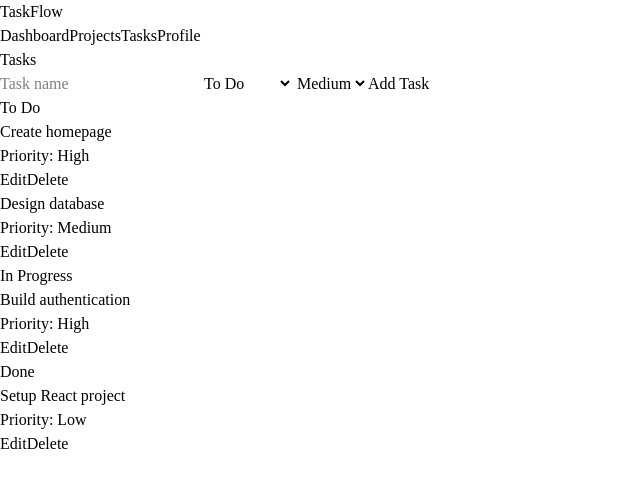
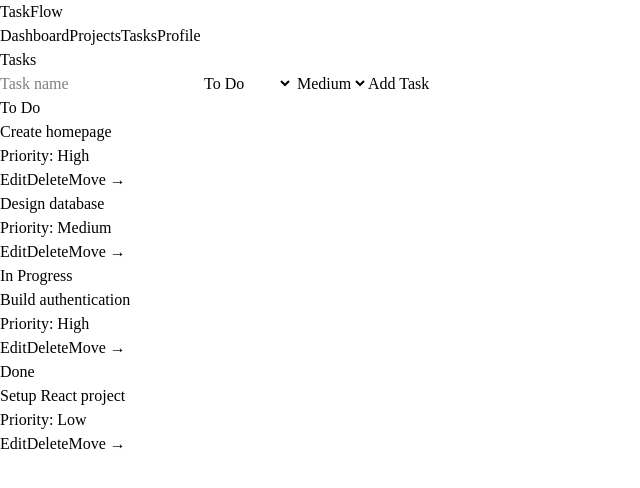
Before and after one commit to ODIRAA-git/taskflow, a React (Vite) app in the folder frontend/: page /tasks in a window 1280 px wide. Shown: the top 488 px of the page, without its empty margins (0-640 px from the left). Built offline with nearby package versions, Linux system fonts and the light colour scheme.

Commit message:
feat: move tasks between columns

```diff
--- a/frontend/src/pages/TasksPage.tsx
+++ b/frontend/src/pages/TasksPage.tsx
@@ -169,6 +169,35 @@ const [editingTaskId, setEditingTaskId] = useState<number | null>(null);
 >
   Delete
 </button>
+<button
+  className="mt-3 rounded-lg bg-green-600 px-3 py-1 text-sm text-white"
+  onClick={() => {
+    const currentColumnIndex = columns.findIndex(
+      (c) => c.title === column.title
+    );
+
+    const nextColumnIndex =
+      currentColumnIndex === columns.length - 1
+        ? 0
+        : currentColumnIndex + 1;
+
+    const updatedColumns = columns.map((col) => ({
+      ...col,
+      tasks: [...col.tasks],
+    }));
+
+    updatedColumns[currentColumnIndex].tasks =
+      updatedColumns[currentColumnIndex].tasks.filter(
+        (t) => t.id !== task.id
+      );
+
+    updatedColumns[nextColumnIndex].tasks.push(task);
+
+    setColumns(updatedColumns);
+  }}
+>
+  Move →
+</button>
   </div>
 ))}
 
```
